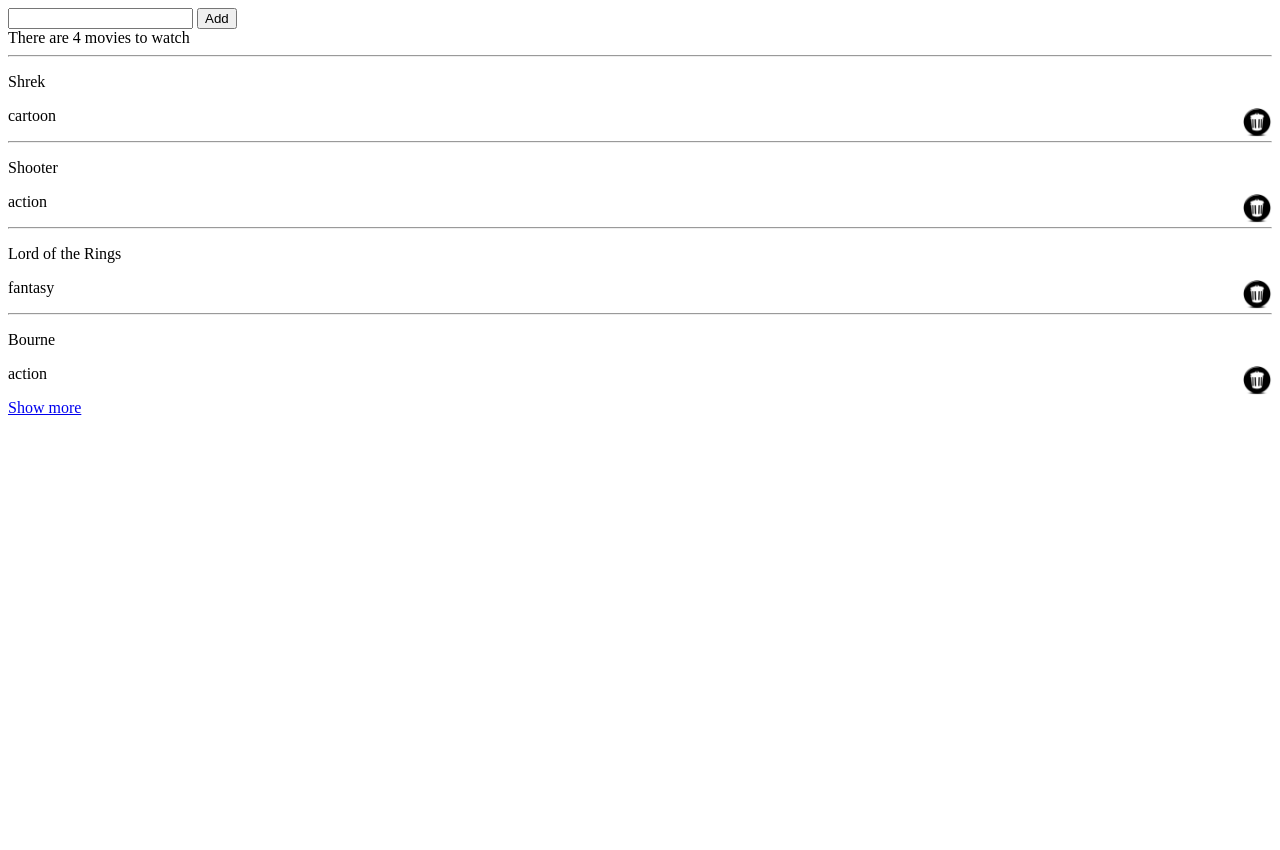
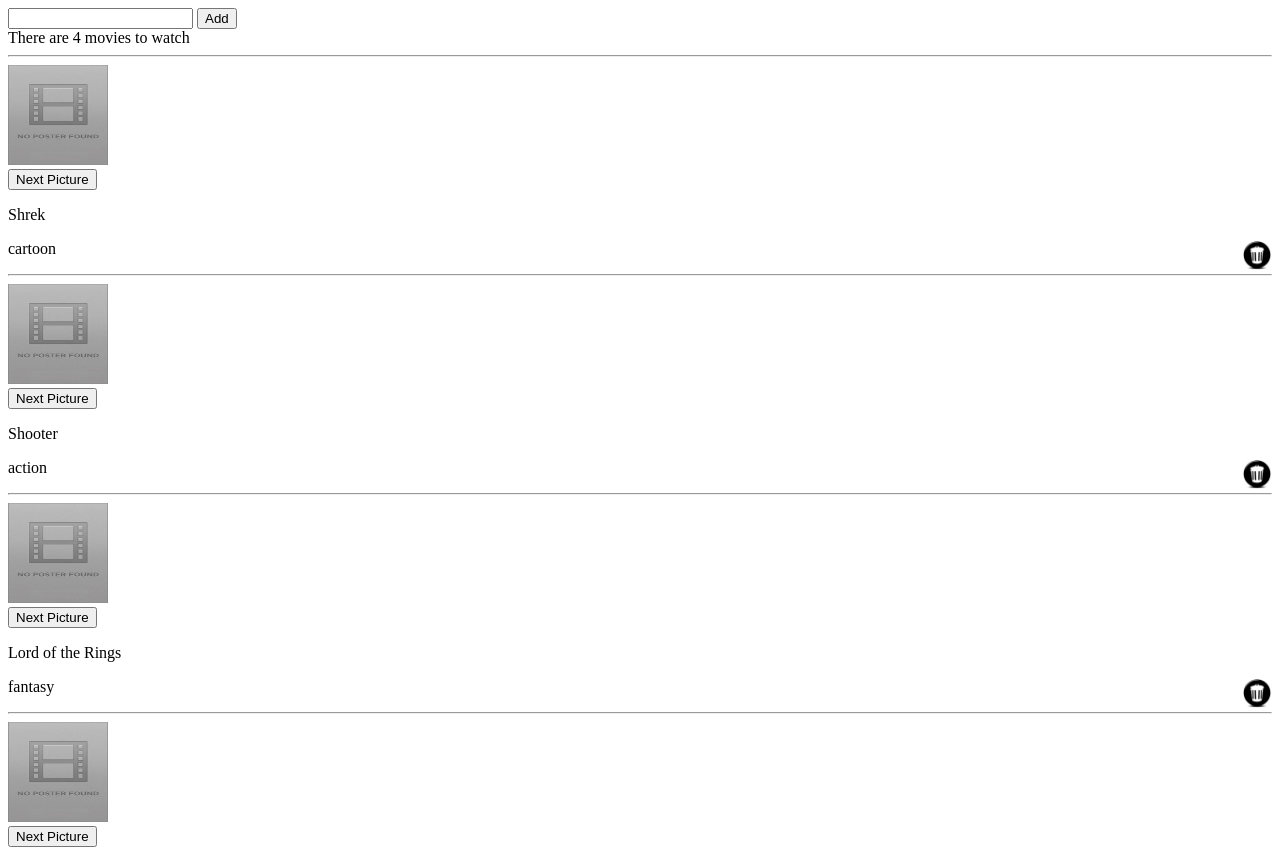
Before and after one commit to vladyslavkuliani/angular-movie-lab, a plain HTML site: page view/index.html in a window 1280 px wide. Shown: the top 850 px of the page. Before the commit the page ends 800 px from the top, so only its background shows below. Drawn offline with nearby package versions, Linux system fonts and the light colour scheme.

Commit message:
bonus part

```diff
--- a/public/scripts/app.js
+++ b/public/scripts/app.js
@@ -1,4 +1,6 @@
 angular.module('movieApp', []).controller('MovieController', MovieController);
+
+var pictures = ['http://wallpapercave.com/wp/QlF13TB.jpg', 'https://static1.squarespace.com/static/56ff005dc6fc084cc7e651a7/t/56ff91261bbee0d82526fee3/1459657124842/amazing-sun-rays-through-golden-gate-bridge-hd-wallpaper-574472.jpg?format=2500w', 'http://wallpapercave.com/wp/1lS7grH.jpg'];
 
 function MovieController(){
 
@@ -8,22 +10,26 @@
     {
       id: 1,
       title: "Lord of the Rings",
-      genre: "fantasy"
+      genre: "fantasy",
+      moviePicture: "../public/images/defaultPic.jpg"
     },
     {
       id: 2,
       title: "Shooter",
-      genre: "action"
+      genre: "action",
+      moviePicture: "../public/images/defaultPic.jpg"
     },
     {
       id: 3,
       title: "Shrek",
-      genre: "cartoon"
+      genre: "cartoon",
+      moviePicture: "../public/images/defaultPic.jpg"
     },
     {
       id: 4,
       title: "Bourne",
-      genre: "action"
+      genre: "action",
+      moviePicture: "../public/images/defaultPic.jpg"
     }
   ];
 
@@ -35,4 +41,11 @@
     var index = vm.moviesToWatch.indexOf(movie);
     vm.moviesToWatch.splice(index, 1);
   }
+
+  vm.randomPic = function(movie){
+    var random = Math.random()*(pictures.length-1);
+    random = Math.round(random);
+
+    movie.moviePicture = pictures[random];
+  }
 }
--- a/public/styles/style.css
+++ b/public/styles/style.css
@@ -10,3 +10,8 @@
 #trash:hover{
   cursor: pointer;
 }
+
+.moviePicture{
+  width: 100px;
+  height: 100px;
+}
--- a/view/index.html
+++ b/view/index.html
@@ -22,6 +22,8 @@
         </ng-pluralize>
         <div class="" ng-repeat="movie in movies.moviesToWatch | orderBy:'-title' | limitTo: limit">
             <hr>
+            <div><img class="moviePicture" src="{{movie.moviePicture}}"/></div>
+            <button ng-click="movies.randomPic(movie)">Next Picture</button>
             <p class="movieTitle">{{movie.title}}</p><span id="trash" ng-click="movies.deleteMovie(movie)"><img src="../public/images/trashIcon.png"/></span>
             <p>{{movie.genre}}</p>
         </div>
```
Also changed, not shown: public/images/defaultPic.jpg (added).
